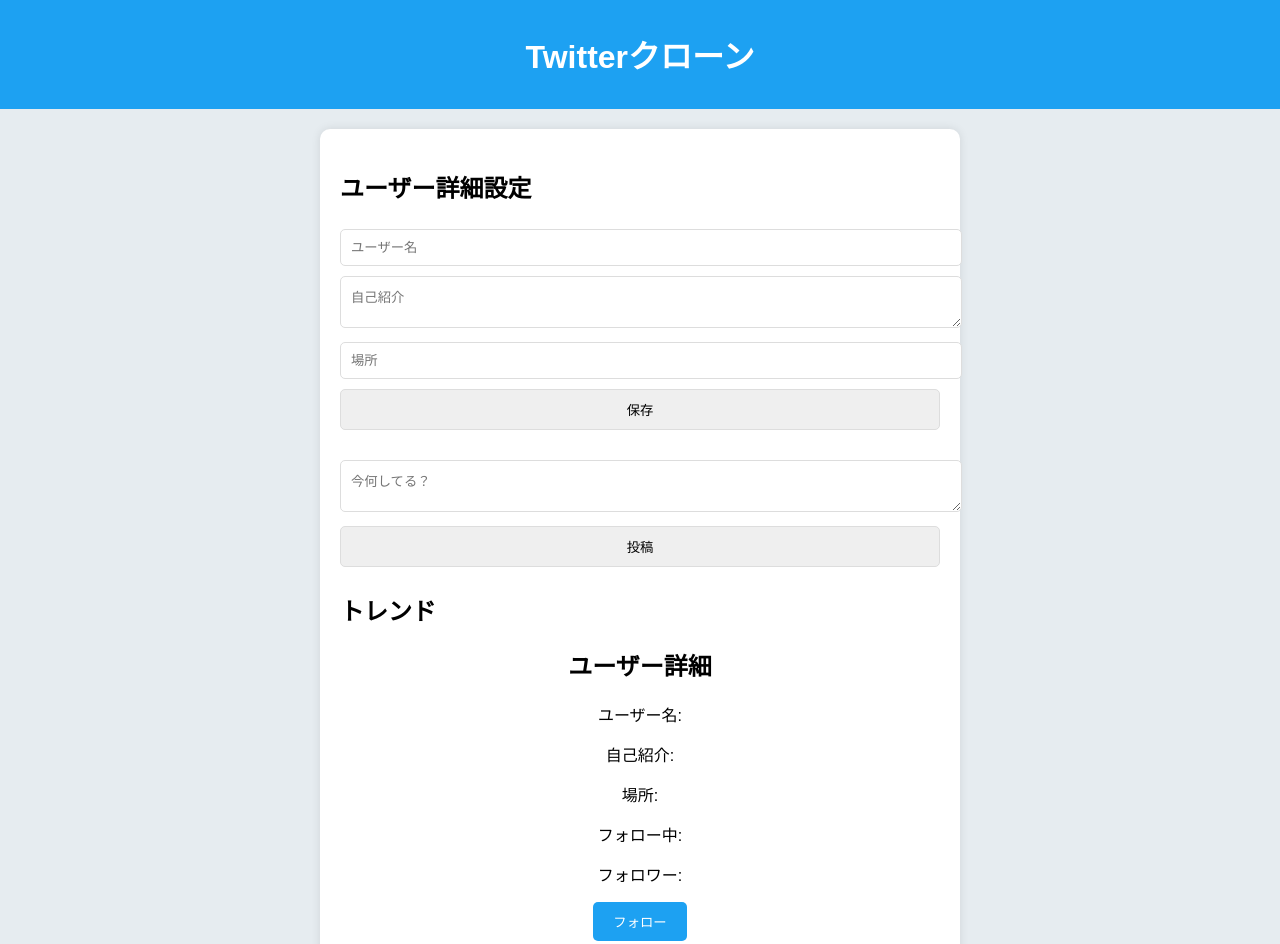
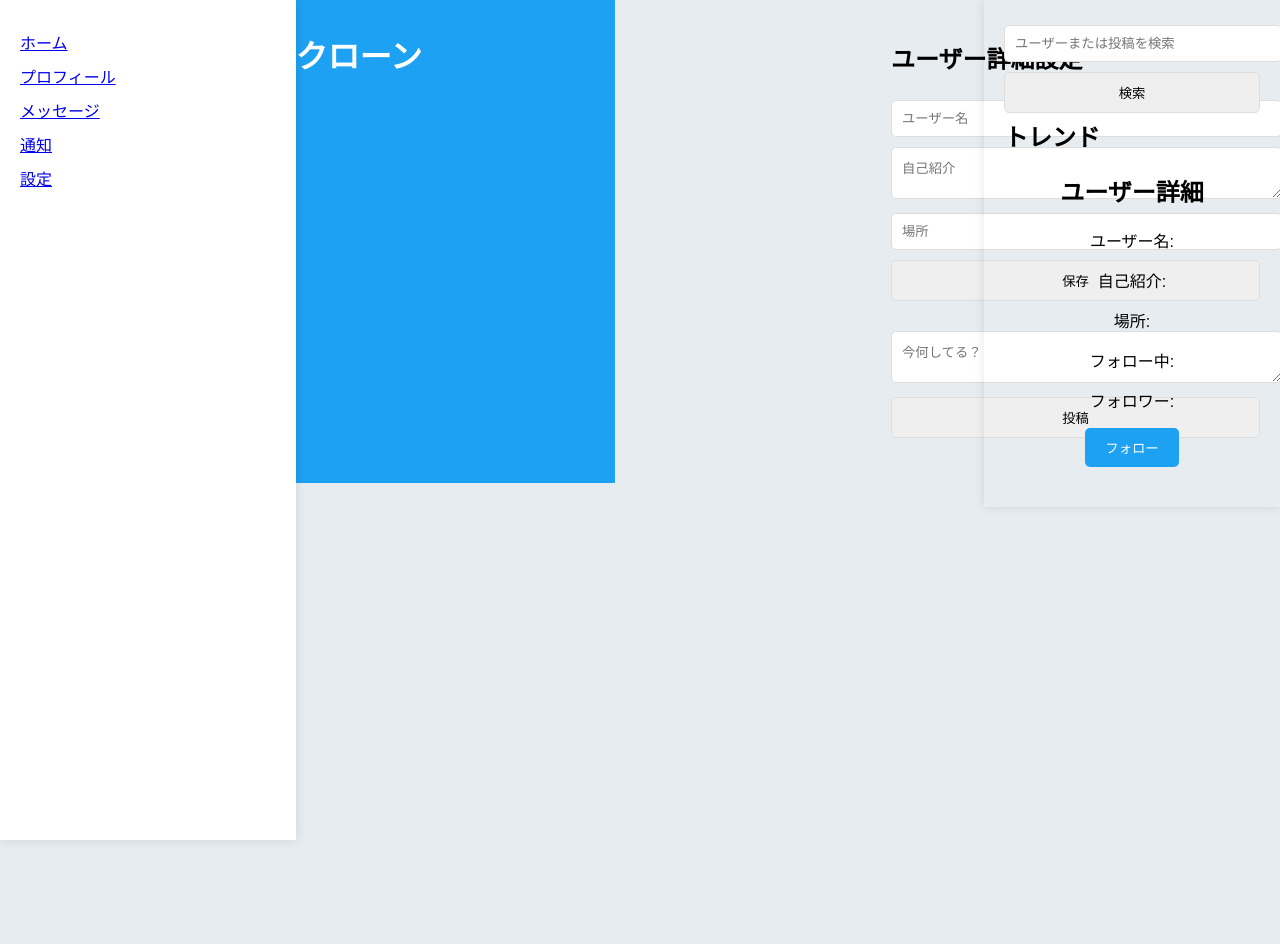
Before and after one commit to aerser/-, a plain HTML site: page index.html in a window 1280 px wide. Shown: the top 944 px of the page. After the commit the page ends 800 px from the top, so only its background shows below. Drawn offline with Linux system fonts and the light colour scheme.

Commit message:
Update index.html

```diff
--- a/index.html
+++ b/index.html
@@ -10,26 +10,42 @@
             background-color: #e6ecf0;
             margin: 0;
             padding: 0;
+            display: flex;
         }
         .header {
             background-color: #1da1f2;
             color: white;
             padding: 10px 0;
             text-align: center;
+            width: 100%;
         }
-        .container {
-            max-width: 600px;
-            margin: 20px auto;
+        .sidebar {
+            width: 20%;
             background: white;
             padding: 20px;
-            border-radius: 10px;
             box-shadow: 0 0 10px rgba(0, 0, 0, 0.1);
+            height: 100vh;
+            position: fixed;
+        }
+        .content {
+            width: 60%;
+            margin-left: 20%;
+            padding: 20px;
+        }
+        .right-sidebar {
+            width: 20%;
+            padding: 20px;
+            margin-left: 80%;
+            box-shadow: 0 0 10px rgba(0, 0, 0, 0.1);
+            position: fixed;
+            right: 0;
         }
         .tweet-form, .user-form, .trending {
             margin-bottom: 20px;
         }
         .tweet-form input, .tweet-form textarea, .tweet-form button,
-        .user-form input, .user-form textarea, .user-form button {
+        .user-form input, .user-form textarea, .user-form button,
+        .search-form input, .search-form button {
             width: 100%;
             padding: 10px;
             margin: 5px 0;
@@ -93,13 +109,23 @@
         .follow-button:hover {
             background-color: #0d95e8;
         }
+        .nav-item {
+            margin: 10px 0;
+        }
     </style>
 </head>
 <body>
     <div class="header">
         <h1>Twitterクローン</h1>
     </div>
-    <div class="container">
+    <div class="sidebar">
+        <div class="nav-item"><a href="#">ホーム</a></div>
+        <div class="nav-item"><a href="#">プロフィール</a></div>
+        <div class="nav-item"><a href="#">メッセージ</a></div>
+        <div class="nav-item"><a href="#">通知</a></div>
+        <div class="nav-item"><a href="#">設定</a></div>
+    </div>
+    <div class="content">
         <div class="user-form">
             <h2>ユーザー詳細設定</h2>
             <input type="text" id="username" placeholder="ユーザー名">
@@ -112,6 +138,12 @@
             <button onclick="postTweet()">投稿</button>
         </div>
         <ul class="tweets" id="tweetList"></ul>
+    </div>
+    <div class="right-sidebar">
+        <div class="search-form">
+            <input type="text" id="searchInput" placeholder="ユーザーまたは投稿を検索">
+            <button onclick="search()">検索</button>
+        </div>
         <div class="trending">
             <h2>トレンド</h2>
             <ul id="trendingList"></ul>
@@ -247,6 +279,55 @@
             }
         }
 
+        function search() {
+            const searchInput = document.getElementById('searchInput').value.toLowerCase();
+            if (!searchInput) {
+                alert('検索キーワードを入力してください');
+                return;
+            }
+            const tweets = JSON.parse(localStorage.getItem('tweets')) || [];
+            const users = JSON.parse(localStorage.getItem('users')) || {};
+            const searchResults = tweets.filter(tweet => tweet.content.toLowerCase().includes(searchInput) || tweet.user.toLowerCase().includes(searchInput));
+            let userResults = [];
+            for (let user in users) {
+                if (user.toLowerCase().includes(searchInput) || (users[user].bio && users[user].bio.toLowerCase().includes(searchInput))) {
+                    userResults.push(user);
+                }
+            }
+            displaySearchResults(searchResults, userResults);
+        }
+
+        function displaySearchResults(tweets, users) {
+            const tweetList = document.getElementById('tweetList');
+            tweetList.innerHTML = '';
+            tweets.forEach(tweet => {
+                const li = document.createElement('li');
+                li.className = 'tweet';
+                li.innerHTML = `
+                    <div class="content">
+                        <p class="user">${tweet.user}</p>
+                        <p>${tweet.content}</p>
+                        <div class="actions">
+                            <span onclick="likeTweet(${tweet.id})">いいね (${tweet.likes})</span>
+                            <span onclick="retweetTweet(${tweet.id})">リツイート (${tweet.retweets})</span>
+                            <span onclick="deleteTweet(${tweet.id})">削除</span>
+                        </div>
+                    </div>
+                `;
+                tweetList.appendChild(li);
+            });
+            if (users.length > 0) {
+                const userSection = document.createElement('div');
+                userSection.innerHTML = `<h2>ユーザー検索結果</h2>`;
+                users.forEach(user => {
+                    const userDiv = document.createElement('div');
+                    userDiv.innerHTML = `<p>${user}</p>`;
+                    userSection.appendChild(userDiv);
+                });
+                tweetList.appendChild(userSection);
+            }
+        }
+
         function updateTrending() {
             const tweets = JSON.parse(localStorage.getItem('tweets')) || [];
             const hashtagCounts = {};
```
